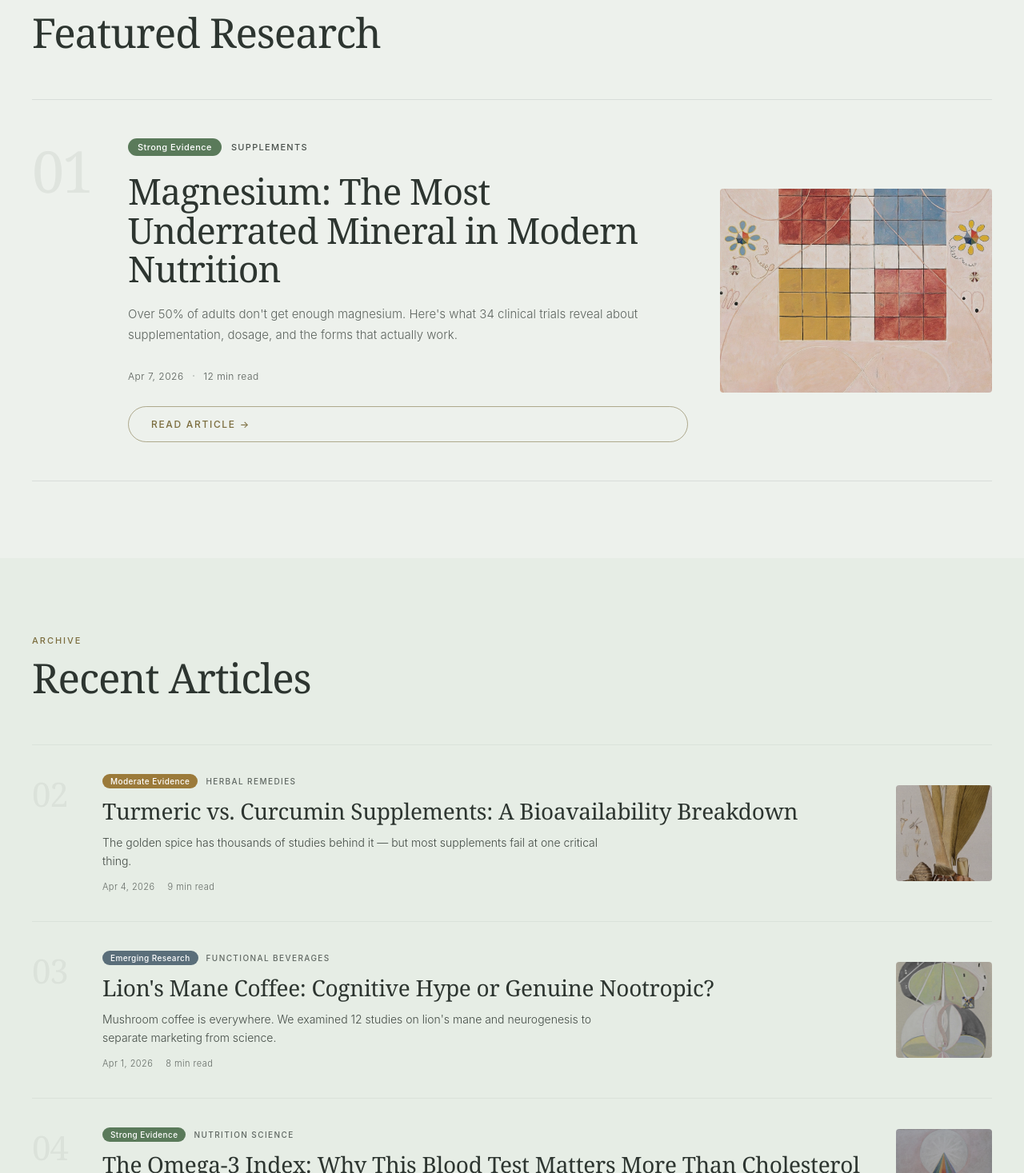
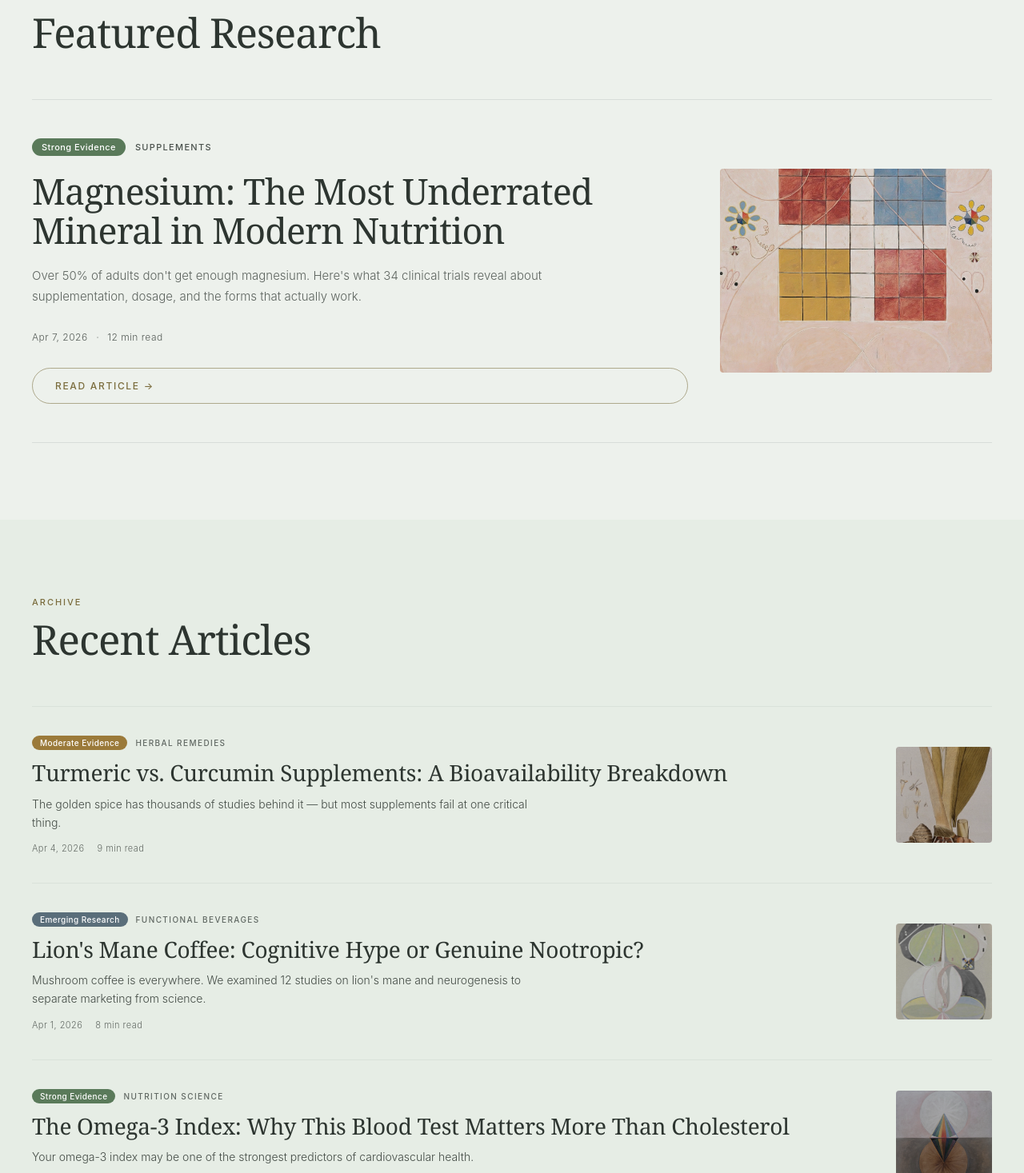
Before and after one commit to saain/fen-website, a Next.js app: page / in a window 1280 px wide. Shown: the part 1023-2490 px from the top of the page at 80% size. Built offline with nearby package versions, Linux system fonts and the light colour scheme.

Commit message:
fix: RTL hero height, nav height, evidence tag sizes, article grid, remove numbers, remove footer copyright

```diff
--- a/src/app/globals.css
+++ b/src/app/globals.css
@@ -500,13 +500,7 @@ body {
 }
 
 .featured-editorial-number {
-  font-family: 'Cormorant Garamond', Georgia, serif;
-  font-size: 72px;
-  font-weight: 300;
-  color: rgba(45, 53, 48, 0.07);
-  line-height: 1;
-  letter-spacing: -0.04em;
-  padding-top: 4px;
+  display: none;
 }
 
 .featured-editorial-content {
@@ -598,7 +592,7 @@ body {
 
 /* ── Featured image ── */
 .featured-editorial {
-  grid-template-columns: 80px 1fr 340px;
+  grid-template-columns: 1fr 340px;
 }
 
 .featured-editorial-image {
@@ -657,7 +651,7 @@ body {
 
 .article-editorial-item {
   display: grid;
-  grid-template-columns: 56px 1fr 120px;
+  grid-template-columns: 1fr 120px;
   gap: 32px;
   align-items: start;
   padding: 36px 0;
@@ -675,13 +669,7 @@ body {
 }
 
 .article-editorial-index {
-  font-family: 'Cormorant Garamond', Georgia, serif;
-  font-size: 42px;
-  font-weight: 300;
-  color: rgba(45, 53, 48, 0.06);
-  line-height: 1;
-  letter-spacing: -0.03em;
-  padding-top: 4px;
+  display: none;
 }
 
 .article-editorial-body {
@@ -1038,11 +1026,6 @@ body {
 }
 
 /* RTL — hero: start from top so nav never covers content */
-[dir="rtl"] .hero-cinematic {
-  align-items: flex-start;
-  padding-top: 90px;
-}
-
 /* RTL — boost text contrast for Thaana readability on light palette */
 [dir="rtl"] p,
 [dir="rtl"] li {
@@ -1176,16 +1159,16 @@ body {
 }
 
 [dir="rtl"] .evidence-tag {
-  font-size: 15px;
-  padding: 6px 16px;
-  line-height: 2;
+  font-size: 11px;
+  padding: 4px 12px;
+  line-height: 1.8;
   letter-spacing: 0;
 }
 
 [dir="rtl"] .evidence-tag-sm {
-  font-size: 14px;
-  padding: 5px 13px;
-  line-height: 2;
+  font-size: 10px;
+  padding: 3px 10px;
+  line-height: 1.8;
   letter-spacing: 0;
 }
 
@@ -1315,8 +1298,8 @@ body {
 }
 
 [dir="rtl"] .nav-link {
-  font-size: 16px;
-  line-height: 2.2;
+  font-size: 15px;
+  line-height: 1.5;
   letter-spacing: 0;
 }
 
@@ -1329,13 +1312,7 @@ body {
 }
 
 [dir="rtl"] .article-editorial-item {
-  grid-template-columns: 120px 1fr 56px;
-}
-
-[dir="rtl"] .article-editorial-index {
-  display: block;
-  text-align: left;
-  padding-top: 4px;
+  grid-template-columns: 1fr 120px;
 }
 
 [dir="rtl"] .featured-editorial {
--- a/src/app/page.js
+++ b/src/app/page.js
@@ -46,7 +46,7 @@ const t = {
     footerConnect: 'Connect',
     footerConnectLinks: ['Instagram', 'YouTube', 'X / Twitter', 'About', 'Contact'],
     footerDisclaimer: 'Content is for educational purposes only and does not constitute medical advice. Always consult a qualified healthcare provider for personal medical decisions.',
-    footerCopy: '© 2026 fen. All rights reserved.',
+    footerCopy: '',
     articles: [
       { id: 1, category: 'SUPPLEMENTS', tag: 'Strong Evidence', tagColor: '#5A7A5A', title: 'Magnesium: The Most Underrated Mineral in Modern Nutrition', excerpt: "Over 50% of adults don't get enough magnesium. Here's what 34 clinical trials reveal about supplementation, dosage, and the forms that actually work.", date: 'Apr 7, 2026', readTime: '12 min read' },
       { id: 2, category: 'HERBAL REMEDIES', tag: 'Moderate Evidence', tagColor: '#9B7A3A', title: 'Turmeric vs. Curcumin Supplements: A Bioavailability Breakdown', excerpt: 'The golden spice has thousands of studies behind it — but most supplements fail at one critical thing.', date: 'Apr 4, 2026', readTime: '9 min read' },
@@ -112,7 +112,7 @@ const t = {
     footerConnect: 'ގުޅާ',
     footerConnectLinks: ['އިންސްޓަގްރާމް', 'ޔޫޓިއުބް', 'އެކްސް / ޓްވިޓަރ', 'އަޅުގަނޑުމެން', 'ގުޅޭ'],
     footerDisclaimer: 'މި ކޮންޓެންޓަކީ ތަޢުލީމީ ބޭނުމަށް އެކަނި ތައްޔާރުކޮށްފައިވާ އެއްޗެކެވެ. ޞިއްޙީ ލަފާ ދިނުމެއް ނޫނެވެ.',
-    footerCopy: '© 2026 fen. ހުރިހާ ޙައްޤެއް ލިބިގެންވޭ.',
+    footerCopy: '',
     articles: [
       { id: 1, category: 'ސަޕްލިމެންޓްސް', tag: 'ވަރުގަދަ ހެކި', tagColor: '#5A7A5A', title: 'މެގްނީޒިއަމް: ޒަމާނީ ނިއުޓްރިޝަންގައި އެންމެ ދަށް އަގު ކުރެވޭ މިނެރަލް', excerpt: 'ބޮޑެތި މީހުންގެ 50% އަށް ވުރެ ގިނައިން އެކަށީގެންވާ މެގްނީޒިއަމް ނުލިބޭ. 34 ކްލިނިކަލް ޓްރައަލް އިން ހާމަވާ ގޮތް.', date: 'އެޕްރީލް 7، 2026', readTime: '12 މިނެޓް' },
       { id: 2, category: 'ފަތްޕިލާވެލީ ބޭސް', tag: 'މެދުމިނުގެ ހެކި', tagColor: '#9B7A3A', title: 'ރީނދޫ vs. ކާކިއުމިން ސަޕްލިމެންޓްސް: ބަޔޯއެވެއިލަބިލިޓީ', excerpt: 'ރަން ހަވާދުގައި އެތައް ހާސް ދިރާސާއެއް — ގިނަ ސަޕްލިމެންޓްތައް ފެއިލްވަނީ އެއް ކަމެއްގައި.', date: 'އެޕްރީލް 4، 2026', readTime: '9 މިނެޓް' },
```
